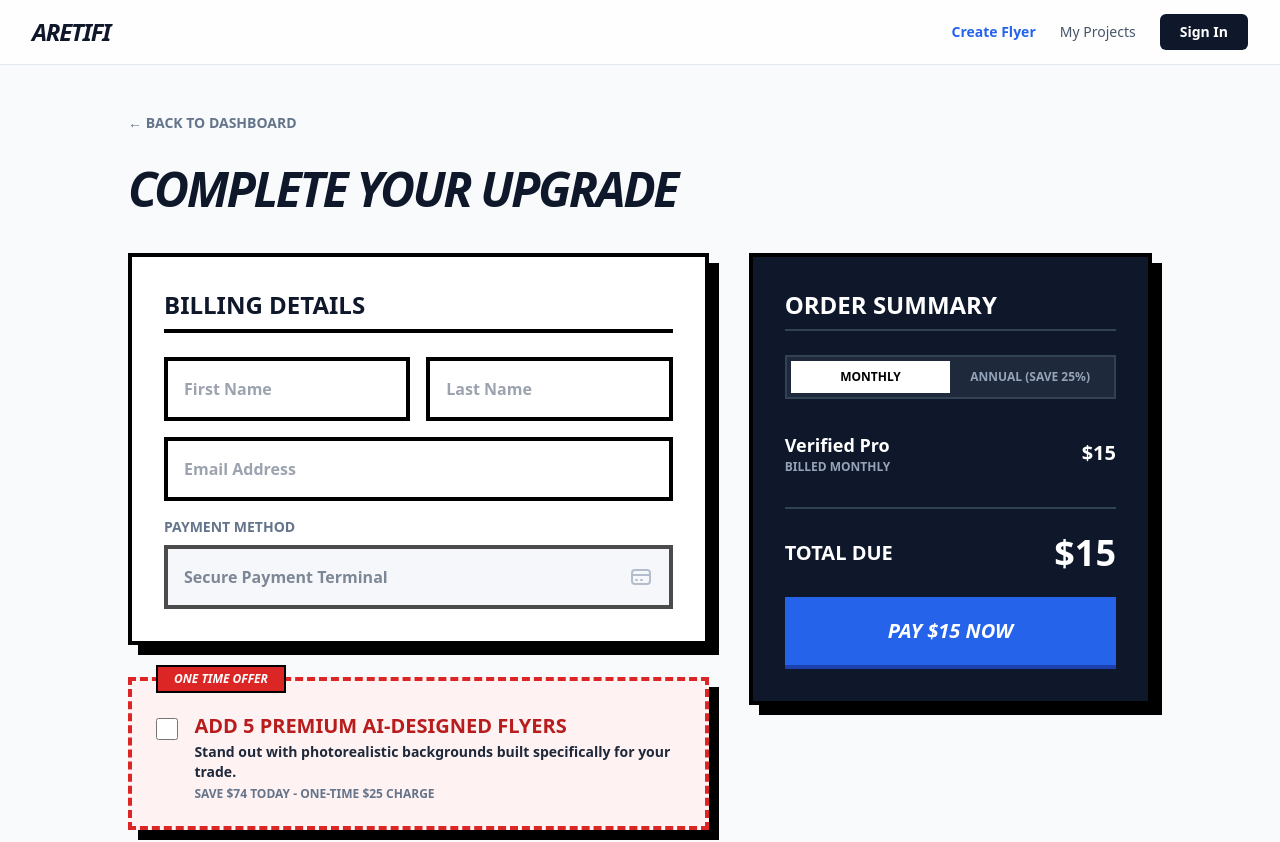
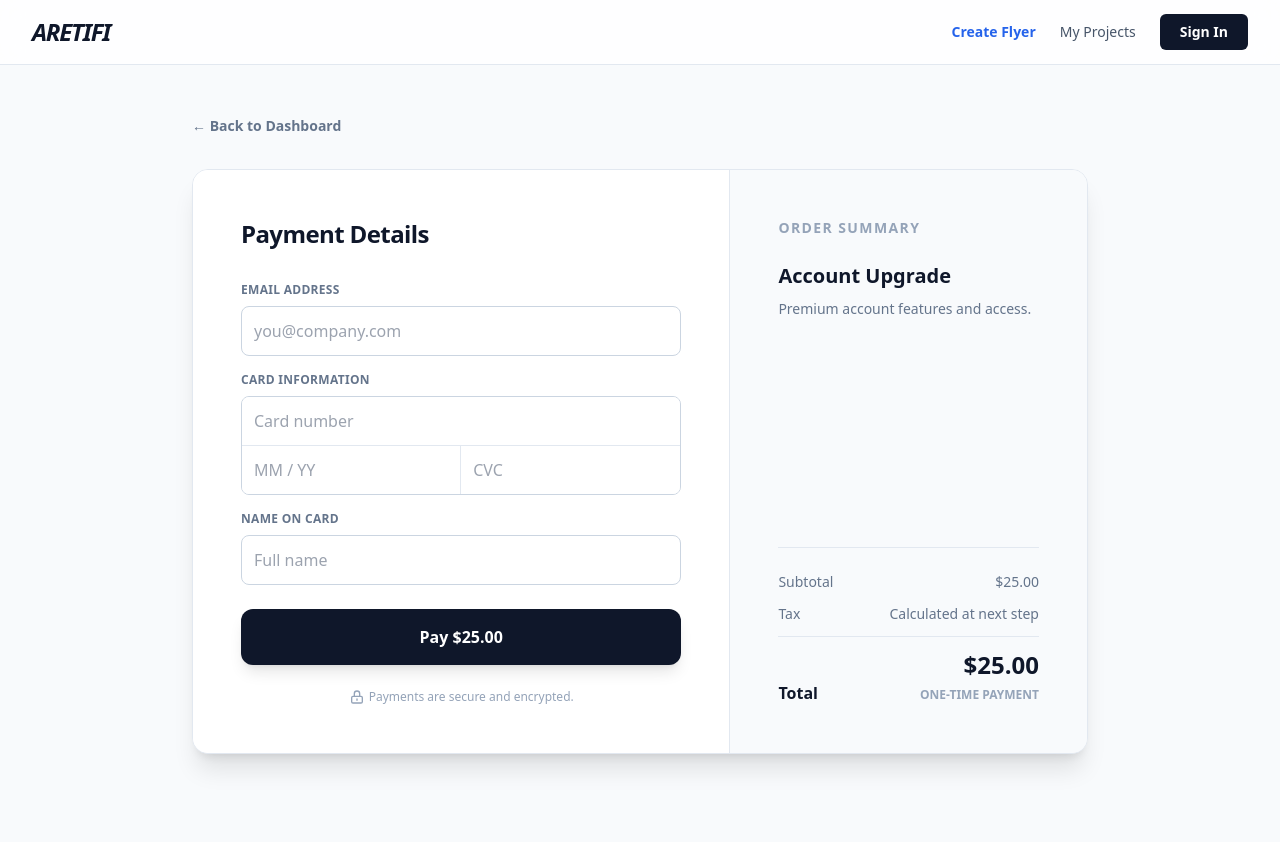
Before and after one commit to jakejmanley-collab/local-service-ads, a Next.js app: page /checkout in a window 1280 px wide. Shown: the top 842 px of the page. Built offline with nearby package versions, Linux system fonts and the light colour scheme.

Commit message:
Update page.tsx

```diff
--- a/app/checkout/page.tsx
+++ b/app/checkout/page.tsx
@@ -1,125 +1,169 @@
 'use client';
 
+import { useSearchParams, useRouter } from 'next/navigation';
 import { useState, useEffect, Suspense } from 'react';
-import { useSearchParams, useRouter } from 'next/navigation';
 import Link from 'next/link';
 
-const PLANS = {
-  network: { name: 'Verified Pro', priceMonthly: 15, priceAnnual: 135 },
-  seo: { name: 'Pro Plus', priceMonthly: 49, priceAnnual: 441 },
-};
-
-function CheckoutContent() {
+function CheckoutForm() {
   const searchParams = useSearchParams();
   const router = useRouter();
 
-  const [planId, setPlanId] = useState<'network' | 'seo'>('network');
-  const [billingCycle, setBillingCycle] = useState<'monthly' | 'annual'>('monthly');
-  const [includeOTO, setIncludeOTO] = useState(false);
+  const [product, setProduct] = useState({ name: 'Loading...', price: '$0.00', interval: '', desc: '' });
   const [isProcessing, setIsProcessing] = useState(false);
 
   useEffect(() => {
-    const p = searchParams?.get('plan');
-    if (p === 'seo') setPlanId('seo');
-    if (p === 'network') setPlanId('network');
+    const oto = searchParams.get('oto');
+    const plan = searchParams.get('plan');
+
+    if (oto === 'true') {
+      setProduct({
+        name: 'Premium Business Flyers',
+        price: '$25.00',
+        interval: 'One-time payment',
+        desc: 'Unlock 5 custom, high-end business flyers specifically designed for your trade. Stand out from the competition.'
+      });
+    } else if (plan === 'network') {
+      setProduct({
+        name: 'Verified Pro Plan',
+        price: '$15.00',
+        interval: 'Billed monthly',
+        desc: 'A professional page on our domain. Build trust and let customers message you directly.'
+      });
+    } else if (plan === 'seo') {
+      setProduct({
+        name: 'Pro Plus Plan',
+        price: '$49.00',
+        interval: 'Billed monthly',
+        desc: 'Your own custom domain (.com) + 20 pages built specifically to rank on Google in your local area.'
+      });
+    } else {
+      // Fallback if they land here without parameters
+      setProduct({
+        name: 'Account Upgrade',
+        price: '$25.00',
+        interval: 'One-time payment',
+        desc: 'Premium account features and access.'
+      });
+    }
   }, [searchParams]);
 
-  const selectedPlan = PLANS[planId];
-  const basePrice = billingCycle === 'monthly' ? selectedPlan.priceMonthly : selectedPlan.priceAnnual;
-  const totalPrice = basePrice + (includeOTO ? 25 : 0);
-
-  const handleCheckout = (e: React.FormEvent) => {
+  const handlePayment = (e: React.FormEvent) => {
     e.preventDefault();
     setIsProcessing(true);
+
+    // Simulate a network request for the UI preview
     setTimeout(() => {
-      alert(`Payment of $${totalPrice} processed successfully! Welcome to ${selectedPlan.name}.`);
+      setIsProcessing(false);
+      alert('This is a UI placeholder. We will connect Stripe next.');
       router.push('/dashboard');
     }, 1500);
   };
 
   return (
-    <div className="max-w-5xl mx-auto">
-      <div className="mb-8 flex items-center gap-4">
-        <Link href="/dashboard" className="text-sm font-bold uppercase text-slate-500 hover:text-black transition-colors">
+    <main className="min-h-screen bg-[#f8fafc] font-sans text-slate-900 py-12 px-6">
+      <div className="max-w-4xl mx-auto">
+
+        <div className="mb-8">
+          <Link href="/dashboard" className="text-sm font-bold text-slate-500 hover:text-slate-900 transition-colors">
             ← Back to Dashboard
           </Link>
         </div>
 
-      <h1 className="text-4xl md:text-5xl font-black uppercase italic tracking-tighter mb-10 text-slate-900">
-        Complete Your Upgrade
-      </h1>
+        <div className="bg-white rounded-2xl shadow-xl border border-slate-200 overflow-hidden flex flex-col md:flex-row">
 
-      <div className="grid grid-cols-1 lg:grid-cols-12 gap-10">
-        <div className="lg:col-span-7 space-y-8">
-          <div className="bg-white border-4 border-black p-6 md:p-8 shadow-[10px_10px_0px_0px_rgba(0,0,0,1)]">
-            <h2 className="text-2xl font-black uppercase border-b-4 border-black pb-2 mb-6 text-slate-900">Billing Details</h2>
-            <form id="checkout-form" onSubmit={handleCheckout} className="space-y-4">
-              <div className="grid grid-cols-2 gap-4 text-slate-900">
-                <input required placeholder="First Name" className="w-full border-4 p-4 border-black font-bold outline-none focus:bg-yellow-50" />
-                <input required placeholder="Last Name" className="w-full border-4 p-4 border-black font-bold outline-none focus:bg-yellow-50" />
+          {/* Payment Details Column */}
+          <div className="p-8 md:p-12 md:w-3/5 bg-white">
+            <h2 className="text-2xl font-black tracking-tight mb-8">Payment Details</h2>
+
+            <form onSubmit={handlePayment} className="space-y-6">
+              <div className="space-y-4">
+                <div>
+                  <label className="block text-xs font-bold text-slate-500 uppercase tracking-wide mb-2">Email Address</label>
+                  <input type="email" required placeholder="you@company.com" className="w-full border border-slate-300 rounded-lg p-3 font-medium outline-none focus:border-blue-600 focus:ring-1 focus:ring-blue-600 transition-all" />
                 </div>
-              <input required type="email" placeholder="Email Address" className="w-full border-4 p-4 border-black font-bold outline-none focus:bg-yellow-50 text-slate-900" />
-              <div className="mt-8">
-                <h3 className="text-sm font-bold uppercase text-slate-500 mb-2">Payment Method</h3>
-                <div className="w-full border-4 border-black p-4 bg-slate-100 flex items-center justify-between opacity-70">
-                  <span className="font-bold text-slate-600">Secure Payment Terminal</span>
-                  <svg className="w-6 h-6 text-slate-400" fill="none" stroke="currentColor" viewBox="0 0 24 24"><path strokeLinecap="round" strokeLinejoin="round" strokeWidth={2} d="M3 10h18M7 15h1m4 0h1m-7 4h12a3 3 0 003-3V8a3 3 0 00-3-3H6a3 3 0 00-3 3v8a3 3 0 003 3z"></path></svg>
+
+                <div>
+                  <label className="block text-xs font-bold text-slate-500 uppercase tracking-wide mb-2">Card Information</label>
+                  <div className="border border-slate-300 rounded-lg overflow-hidden focus-within:border-blue-600 focus-within:ring-1 focus-within:ring-blue-600 transition-all">
+                    <input type="text" required placeholder="Card number" className="w-full p-3 font-medium outline-none border-b border-slate-200" />
+                    <div className="flex">
+                      <input type="text" required placeholder="MM / YY" className="w-1/2 p-3 font-medium outline-none border-r border-slate-200" />
+                      <input type="text" required placeholder="CVC" className="w-1/2 p-3 font-medium outline-none" />
                     </div>
                   </div>
+                </div>
+
+                <div>
+                  <label className="block text-xs font-bold text-slate-500 uppercase tracking-wide mb-2">Name on Card</label>
+                  <input type="text" required placeholder="Full name" className="w-full border border-slate-300 rounded-lg p-3 font-medium outline-none focus:border-blue-600 focus:ring-1 focus:ring-blue-600 transition-all" />
+                </div>
+              </div>
+
+              <button
+                type="submit"
+                disabled={isProcessing}
+                className="w-full bg-slate-900 text-white font-bold py-4 rounded-xl mt-6 hover:bg-slate-800 transition-colors shadow-lg disabled:opacity-70 disabled:cursor-not-allowed flex justify-center items-center gap-2"
+              >
+                {isProcessing ? (
+                  <>
+                    <svg className="animate-spin h-5 w-5 text-white" xmlns="http://www.w3.org/2000/svg" fill="none" viewBox="0 0 24 24">
+                      <circle className="opacity-25" cx="12" cy="12" r="10" stroke="currentColor" strokeWidth="4"></circle>
+                      <path className="opacity-75" fill="currentColor" d="M4 12a8 8 0 018-8V0C5.373 0 0 5.373 0 12h4zm2 5.291A7.962 7.962 0 014 12H0c0 3.042 1.135 5.824 3 7.938l3-2.647z"></path>
+                    </svg>
+                    Processing...
+                  </>
+                ) : (
+                  `Pay ${product.price}`
+                )}
+              </button>
+
+              <p className="text-center text-xs font-medium text-slate-400 mt-4 flex items-center justify-center gap-1">
+                <svg className="w-4 h-4" fill="none" stroke="currentColor" viewBox="0 0 24 24">
+                  <path strokeLinecap="round" strokeLinejoin="round" strokeWidth={2} d="M12 15v2m-6 4h12a2 2 0 002-2v-6a2 2 0 00-2-2H6a2 2 0 00-2 2v6a2 2 0 002 2zm10-10V7a4 4 0 00-8 0v4h8z" />
+                </svg>
+                Payments are secure and encrypted.
+              </p>
             </form>
           </div>
 
-          <div className={`border-4 transition-colors ${includeOTO ? 'border-blue-600 bg-blue-50' : 'border-dashed border-red-600 bg-red-50'} p-6 relative shadow-[10px_10px_0px_0px_rgba(0,0,0,1)]`}>
-            <div className="absolute -top-4 left-6 bg-red-600 text-white font-black uppercase italic px-4 py-1 border-2 border-black text-xs">One Time Offer</div>
-            <label className="flex items-start gap-4 cursor-pointer pt-2">
-              <input type="checkbox" className="w-6 h-6 accent-red-600 cursor-pointer mt-1" checked={includeOTO} onChange={(e) => setIncludeOTO(e.target.checked)} />
-              <div>
-                <h3 className="text-xl font-black uppercase text-red-700 leading-tight mb-1">Add 5 Premium AI-Designed Flyers</h3>
-                <p className="text-sm font-bold text-slate-800 mb-1">Stand out with photorealistic backgrounds built specifically for your trade.</p>
-                <p className="text-xs font-bold text-slate-500 uppercase">Save $74 today - One-time $25 charge</p>
-              </div>
-            </label>
-          </div>
+          {/* Order Summary Column */}
+          <div className="p-8 md:p-12 md:w-2/5 bg-slate-50 border-t md:border-t-0 md:border-l border-slate-200 flex flex-col">
+            <h3 className="text-sm font-bold text-slate-400 uppercase tracking-widest mb-6">Order Summary</h3>
+
+            <div className="mb-6">
+              <h4 className="text-xl font-bold mb-2">{product.name}</h4>
+              <p className="text-sm text-slate-500 font-medium leading-relaxed">{product.desc}</p>
             </div>
 
-        <div className="lg:col-span-5">
-          <div className="bg-slate-900 text-white border-4 border-black p-6 md:p-8 sticky top-10 shadow-[10px_10px_0px_0px_rgba(0,0,0,1)]">
-            <h2 className="text-2xl font-black uppercase border-b-2 border-slate-700 pb-2 mb-6">Order Summary</h2>
-            <div className="flex bg-slate-800 border-2 border-slate-700 p-1 mb-8">
-              <button onClick={() => setBillingCycle('monthly')} className={`flex-1 py-2 text-xs font-black uppercase ${billingCycle === 'monthly' ? 'bg-white text-black' : 'text-slate-400'}`}>Monthly</button>
-              <button onClick={() => setBillingCycle('annual')} className={`flex-1 py-2 text-xs font-black uppercase ${billingCycle === 'annual' ? 'bg-yellow-400 text-black' : 'text-slate-400'}`}>Annual (Save 25%)</button>
+            <div className="mt-auto border-t border-slate-200 pt-6 space-y-3">
+              <div className="flex justify-between items-center text-sm font-medium text-slate-500">
+                <span>Subtotal</span>
+                <span>{product.price}</span>
               </div>
-            <div className="space-y-4 mb-8">
-              <div className="flex justify-between items-center">
-                <div><div className="font-bold text-lg">{selectedPlan.name}</div><div className="text-xs text-slate-400 uppercase font-bold">Billed {billingCycle}</div></div>
-                <div className="font-black text-xl">${basePrice}</div>
+              <div className="flex justify-between items-center text-sm font-medium text-slate-500">
+                <span>Tax</span>
+                <span>Calculated at next step</span>
               </div>
-              {includeOTO && (
-                <div className="flex justify-between items-center text-yellow-400">
-                  <div><div className="font-bold text-lg">Premium AI Assets</div><div className="text-xs uppercase font-bold">One-Time</div></div>
-                  <div className="font-black text-xl">+$25</div>
-                </div>
-              )}
-            </div>
-            <div className="border-t-2 border-slate-700 pt-6">
-              <div className="flex justify-between items-center mb-6"><div className="text-xl font-bold uppercase">Total Due</div><div className="text-4xl font-black">${totalPrice}</div></div>
-              <button type="submit" form="checkout-form" disabled={isProcessing} className="w-full bg-blue-600 text-white font-black py-5 uppercase text-xl italic border-b-4 border-blue-800 active:translate-y-1 active:border-b-0 disabled:opacity-50">
-                {isProcessing ? 'Processing...' : `Pay $${totalPrice} Now`}
-              </button>
+              <div className="flex justify-between items-end pt-3 border-t border-slate-200 mt-3">
+                <span className="font-bold">Total</span>
+                <div className="text-right">
+                  <span className="text-2xl font-black block">{product.price}</span>
+                  <span className="text-xs font-bold text-slate-400 uppercase">{product.interval}</span>
                 </div>
               </div>
             </div>
           </div>
+
         </div>
+      </div>
+    </main>
   );
 }
 
 export default function CheckoutPage() {
   return (
-    <main className="min-h-screen bg-slate-50 font-sans p-6 md:p-12">
-      <Suspense fallback={<div className="text-center py-20 font-black uppercase text-2xl text-slate-500">Loading Checkout...</div>}>
-        <CheckoutContent />
+    <Suspense fallback={<div className="min-h-screen flex items-center justify-center bg-[#f8fafc] font-bold text-slate-400">Loading Checkout...</div>}>
+      <CheckoutForm />
     </Suspense>
-    </main>
   );
 }
```
Lines whose indentation alone changed are shown as unchanged.
